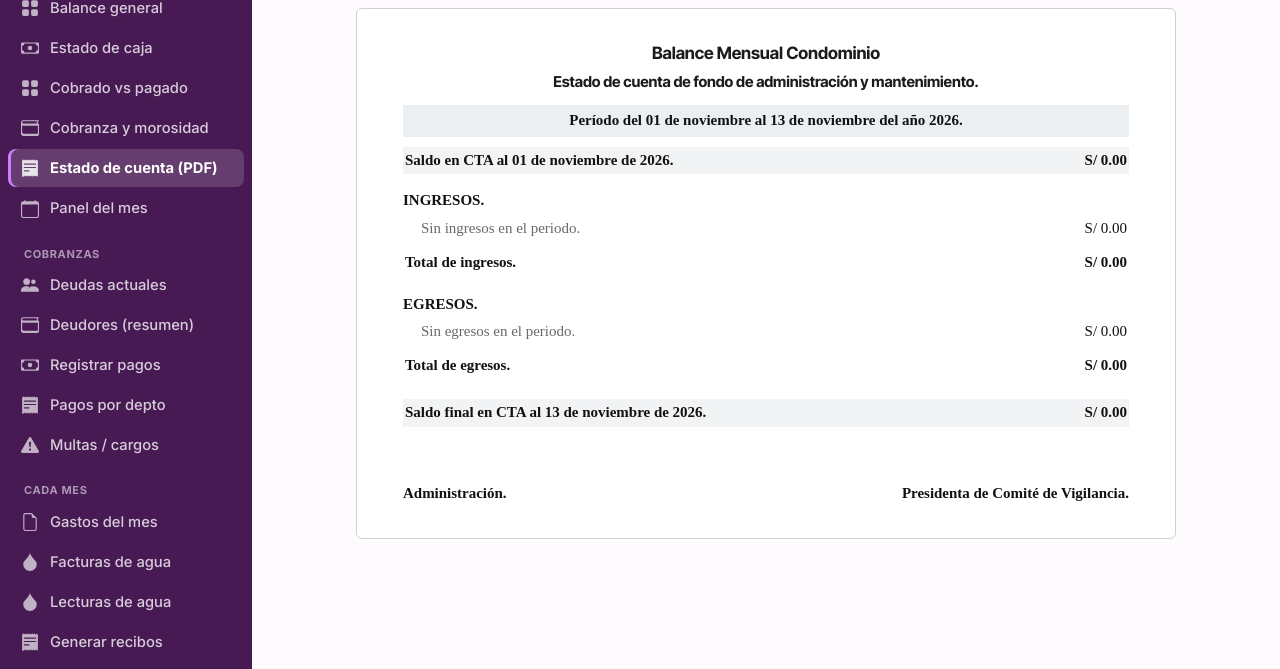
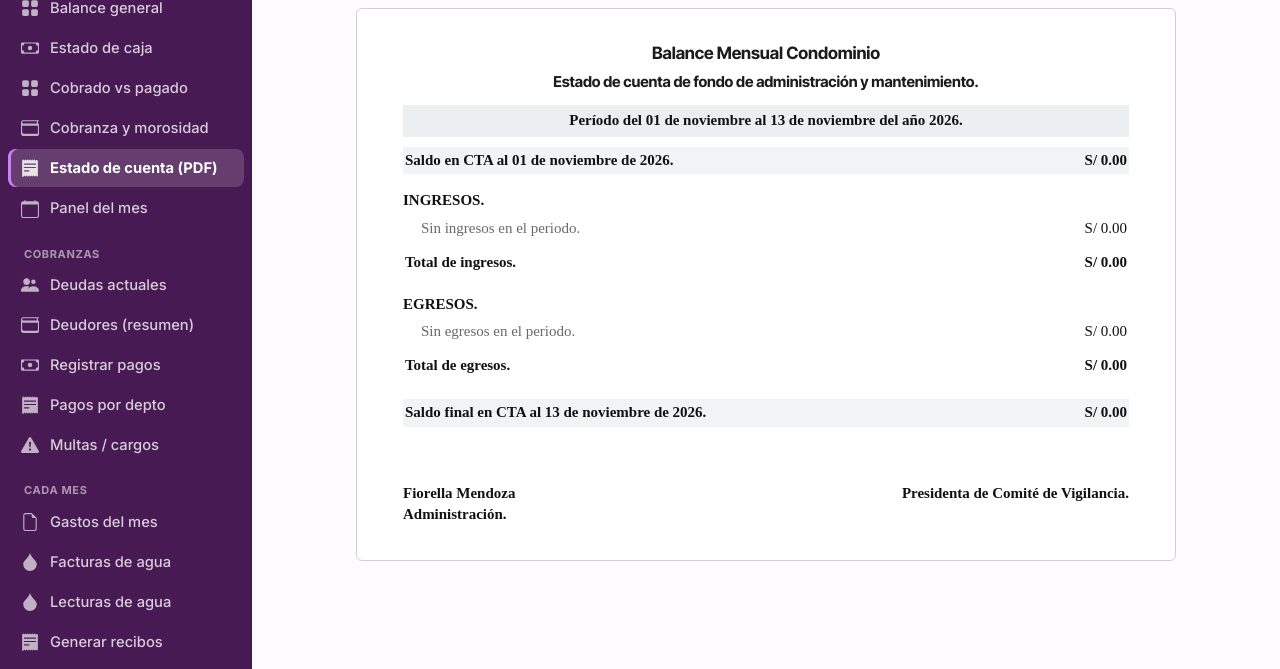
Before and after one commit to sebas731/Sistema-de-cobranzas, a Django app: page /caja/estado-cuenta/ in a window 1280 px wide. Shown: the part 131-800 px from the top of the page. Run offline with Django 5.2, Linux system fonts and the light colour scheme; the visitor is signed in with stand-in values (Sample User, id 1); data that the repository does not hold is empty.

Commit message:
Fix: cobranzas

```diff
--- a/departamentos/templates/departamentos/caja/estado_cuenta.html
+++ b/departamentos/templates/departamentos/caja/estado_cuenta.html
@@ -80,7 +80,7 @@
   </div>
 
   <div class="ec-firmas">
-    <span>Administración.</span>
+    <span>Fiorella Mendoza<br>Administración.</span>
     <span>Presidenta de Comité de Vigilancia.</span>
   </div>
 </div>
```
